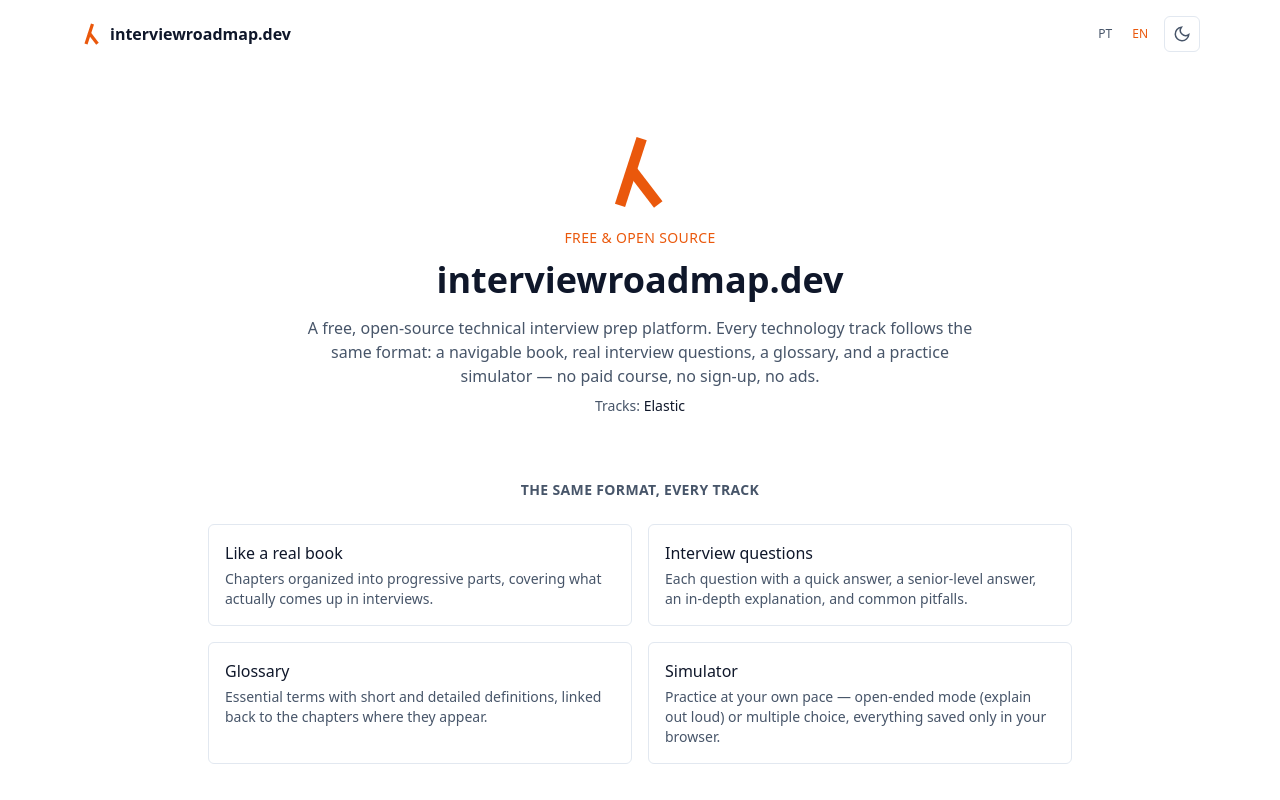
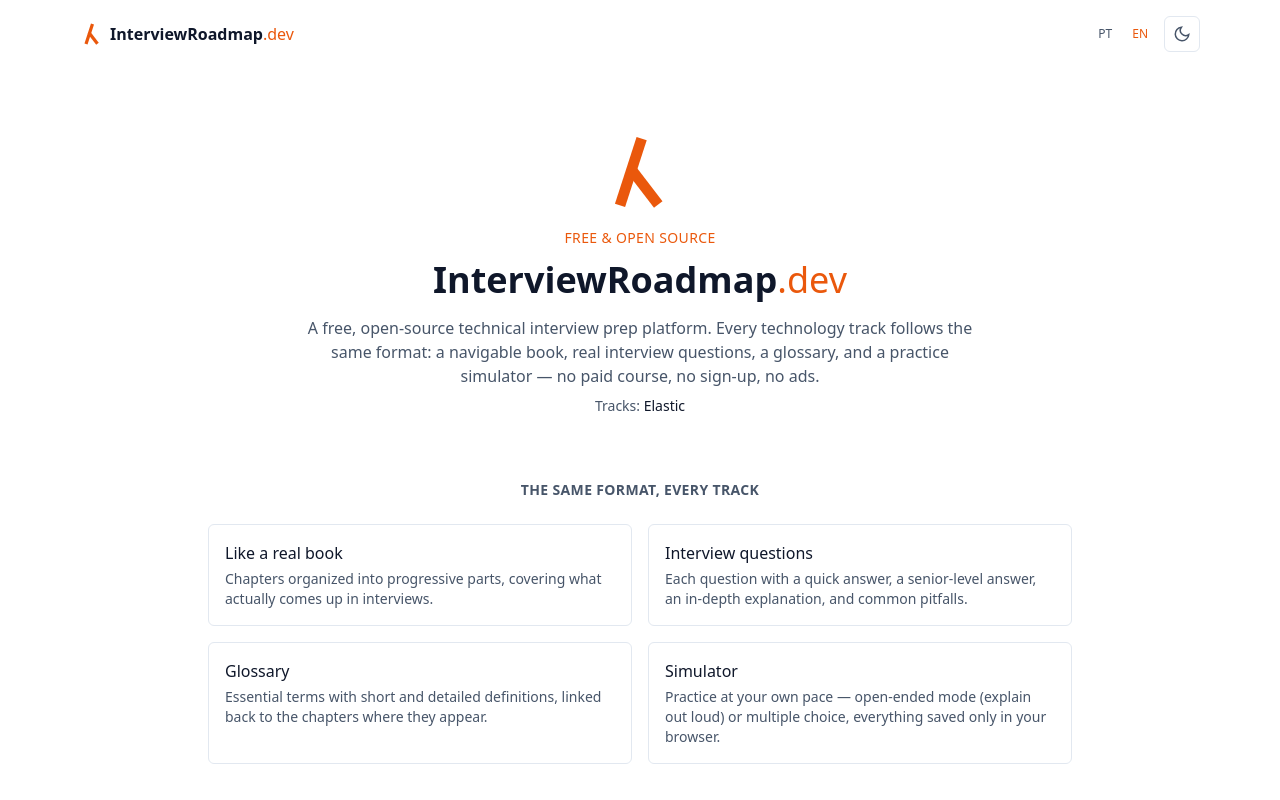
Before and after one commit to krieegor/interviewroadmap.dev, a Next.js app: page /en/home in a window 1280 px wide. Shown: the top 800 px of the page. Built offline with nearby package versions, Linux system fonts and the light colour scheme; no server answers.

Commit message:
feat: mobile adjustments

```diff
--- a/src/app/[locale]/home/page.tsx
+++ b/src/app/[locale]/home/page.tsx
@@ -6,6 +6,7 @@
 import { ThemeToggle } from "@/components/ui/ThemeToggle";
 import { TechIcon } from "@/components/icons/TechIcon";
 import { Logo } from "@/components/icons/Logo";
+import { Wordmark } from "@/components/icons/Wordmark";
 import { HeroTypewriter } from "@/components/hero/HeroTypewriter";
 import { GithubCtaLink } from "@/components/hero/GithubCtaLink";
 import { Reveal } from "@/components/motion/Reveal";
@@ -46,7 +47,9 @@
       <div className="mx-auto flex w-full max-w-6xl items-center justify-between px-4 py-4">
         <span className="flex items-center gap-1.5 text-sm font-semibold text-[var(--color-text)] sm:text-base">
           <Logo className="text-[var(--color-accent)]" />
-          {siteConfig.shortName}
+          <span className="hidden sm:inline">
+            <Wordmark />
+          </span>
         </span>
         <div className="flex items-center gap-2">
           <div className="flex items-center gap-1 text-xs">
@@ -76,7 +79,7 @@
             {dict.trackSelector.badge}
           </p>
           <h1 className="mt-3 text-4xl font-semibold text-[var(--color-text)]">
-            {dict.trackSelector.heroTitle}
+            <Wordmark />
           </h1>
           <p className="mt-4 max-w-2xl text-[var(--color-text-muted)]">
             {dict.trackSelector.heroIntro}
--- /dev/null
+++ b/src/components/icons/Wordmark.tsx
@@ -0,0 +1,10 @@
+// Logotipo em texto do interviewroadmap.dev — separa ".dev" do resto do nome (cor de destaque, peso
+// mais leve) pra não ler como uma URL solta ao lado do Logo. Tamanho/peso do resto do nome herdam do
+// contexto (header pequeno vs. H1 do hero).
+export function Wordmark({ className }: { className?: string }) {
+  return (
+    <span className={className}>
+      InterviewRoadmap<span className="font-normal text-[var(--color-accent)]">.dev</span>
+    </span>
+  );
+}
--- a/src/components/layout/Header.tsx
+++ b/src/components/layout/Header.tsx
@@ -7,6 +7,7 @@
 import { SearchDialog } from "@/components/ui/SearchDialog";
 import { LocaleSwitcher } from "@/components/layout/LocaleSwitcher";
 import { Logo } from "@/components/icons/Logo";
+import { Wordmark } from "@/components/icons/Wordmark";
 import { getEnAvailability } from "@/lib/i18n/en-availability";
 import type { Locale } from "@/lib/i18n/config";
 import type { Dictionary } from "@/lib/i18n/get-dictionary";
@@ -28,15 +29,18 @@
 
   return (
     <header className="sticky top-0 z-40 border-b border-[var(--color-border)] bg-[var(--color-bg)]/95 backdrop-blur">
-      <div className="mx-auto flex h-14 max-w-6xl items-center gap-4 px-4">
+      <div className="mx-auto flex h-14 max-w-6xl items-center gap-2 px-4 sm:gap-4">
         <MobileNav locale={locale} tech={tech} dict={dict} />
         <div className="flex shrink-0 items-center gap-2">
           <Link
             href={`/${locale}/home`}
-            className="flex items-center gap-1.5 truncate text-sm font-semibold text-[var(--color-text)] sm:text-base"
+            aria-label={siteConfig.shortName}
+            className="flex items-center gap-1.5 text-sm font-semibold text-[var(--color-text)] sm:text-base"
           >
             <Logo className="text-[var(--color-accent)]" />
-            {siteConfig.shortName}
+            <span className="hidden sm:inline">
+              <Wordmark />
+            </span>
           </Link>
           <Link
             href={`/${locale}/home`}
--- a/src/lib/i18n/dictionaries/en.ts
+++ b/src/lib/i18n/dictionaries/en.ts
@@ -211,7 +211,6 @@
   },
   trackSelector: {
     badge: "Free & open source",
-    heroTitle: "interviewroadmap.dev",
     heroIntro:
       "A free, open-source technical interview prep platform. Every technology track follows the same format: a navigable book, real interview questions, a glossary, and a practice simulator — no paid course, no sign-up, no ads.",
     tracksLabel: "Tracks",
--- a/src/lib/i18n/dictionaries/pt.ts
+++ b/src/lib/i18n/dictionaries/pt.ts
@@ -210,7 +210,6 @@
   },
   trackSelector: {
     badge: "Gratuito & open source",
-    heroTitle: "interviewroadmap.dev",
     heroIntro:
       "Uma plataforma gratuita e open source de preparação para entrevistas técnicas. Cada trilha de tecnologia segue o mesmo formato: um livro navegável, perguntas de entrevista reais, glossário e um simulador — sem curso pago, sem cadastro, sem anúncio.",
     tracksLabel: "Trilhas",
```
Also changed, not shown: 4 other files (tests, documents, lock files or other folders).
